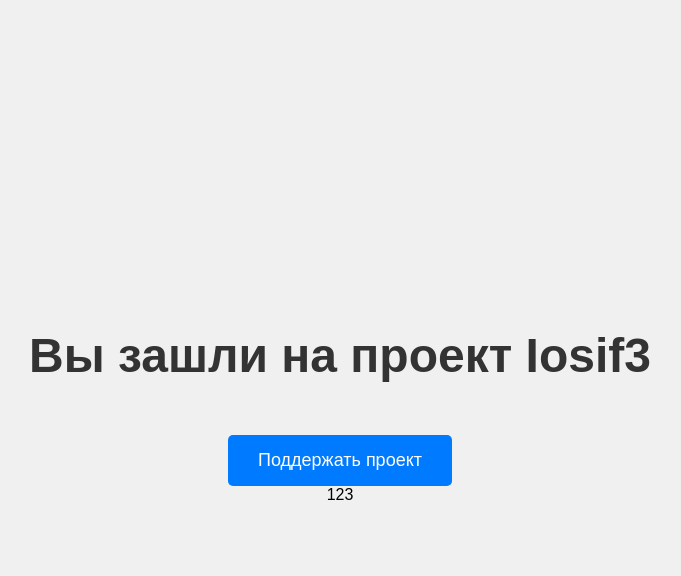
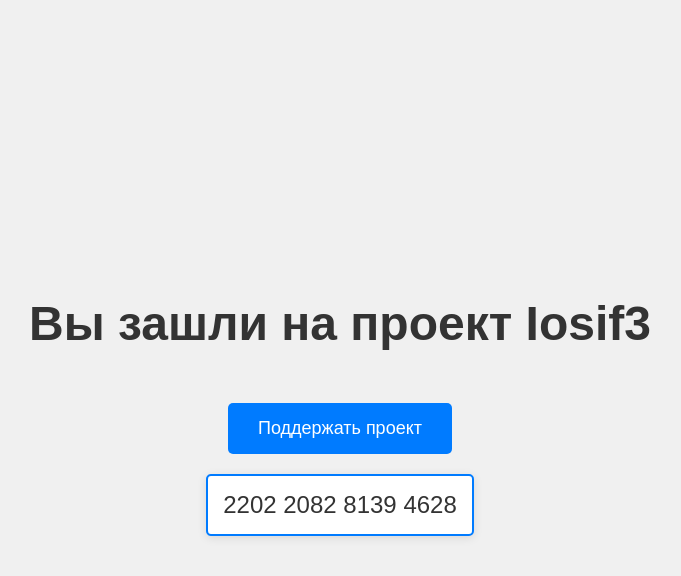
Before and after one commit to Yusuv27/siteIosif, a plain HTML site: page index.html in a window 1280 px wide. Both pictures are taken after a click on the button "Поддержать проект". Shown: the whole page, without its empty margins (300-981 px from the left). Drawn offline with Linux system fonts and the light colour scheme.

Commit message:
Update index.html

```diff
--- a/index.html
+++ b/index.html
@@ -7,7 +7,7 @@
     <style>
         body {
             display: flex;
-            flex-direction: column; /* Добавляем вертикальное направление для контента */
+            flex-direction: column; /* Горизонтальное направление для контента */
             justify-content: center;
             align-items: center;
             height: 100vh;
@@ -47,11 +47,24 @@
             background-color: #0056b3; /* Темный цвет фона при наведении */
         }
 
-        .hidden {
-            display: none; /* Скрывает элемент */
+        .number-box {
+            display: none; /* Изначально скрыто */
             margin-top: 20px; /* Отступ сверху */
             font-size: 24px; /* Увеличиваем размер шрифта */
             color: #333;  /* Темный цвет текста */
+            padding: 15px; /* Отступ внутри рамки */
+            border: 2px solid #007BFF; /* Цвет рамки */
+            border-radius: 5px; /* Скругленные углы */
+            background-color: #fff; /* Белый фон внутри рамки */
+            box-shadow: 0 2px 10px rgba(0, 0, 0, 0.1); /* Легкая тень */
+            opacity: 0; /* Начальная прозрачность для анимации */
+            transition: opacity 0.5s; /* Плавный переход прозрачности */
+            cursor: pointer; /* Указатель при наведении */
+        }
+
+        .number-box.visible {
+            display: block; /* Показываем рамку */
+            opacity: 1; /* Полная непрозрачность */
         }
     </style>
 </head>
@@ -59,12 +72,23 @@
 
     <h1>Вы зашли на проект Iosif3</h1>
     <button class="support-button" onclick="showSupportText()">Поддержать проект</button>
-    <div id="supportText" class="hidden">123</div>
+
+    <div id="supportText" class="number-box" onclick="copyToClipboard('2202 2082 8139 4628')">2202 2082 8139 4628</div>
 
     <script>
         function showSupportText() {
             var supportText = document.getElementById("supportText");
-            supportText.classList.toggle("hidden"); // Переключает видимость текста
+            supportText.classList.toggle("visible"); // Переключает видимость текста
+        }
+
+        function copyToClipboard(text) {
+            navigator.clipboard.writeText(text) // Копируем текст в буфер обмена
+                .then(() => {
+                    alert("Цифры скопированы в буфер обмена!"); // Уведомление о копировании
+                })
+                .catch(err => {
+                    console.error("Ошибка копирования: ", err);
+                });
         }
     </script>
 
```
